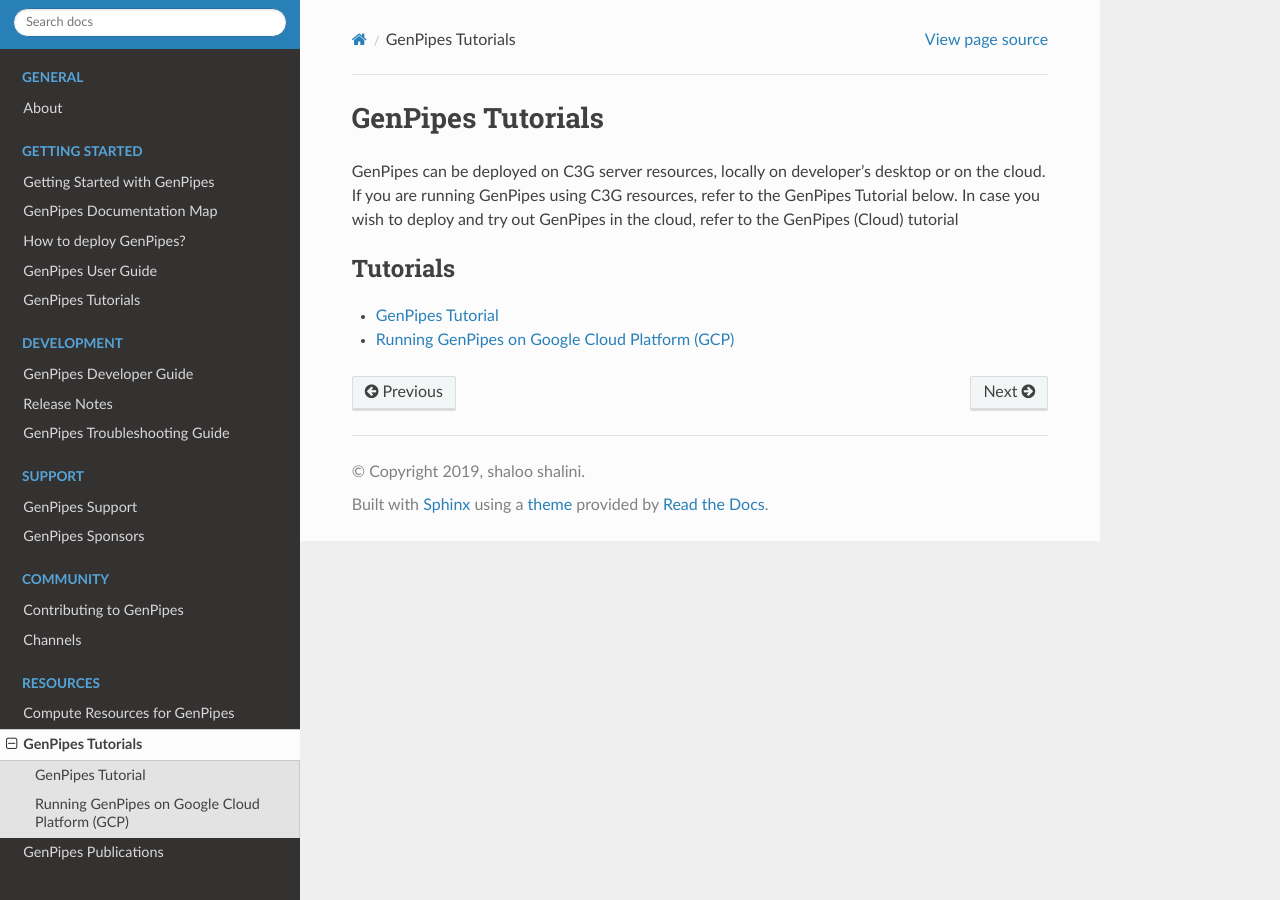
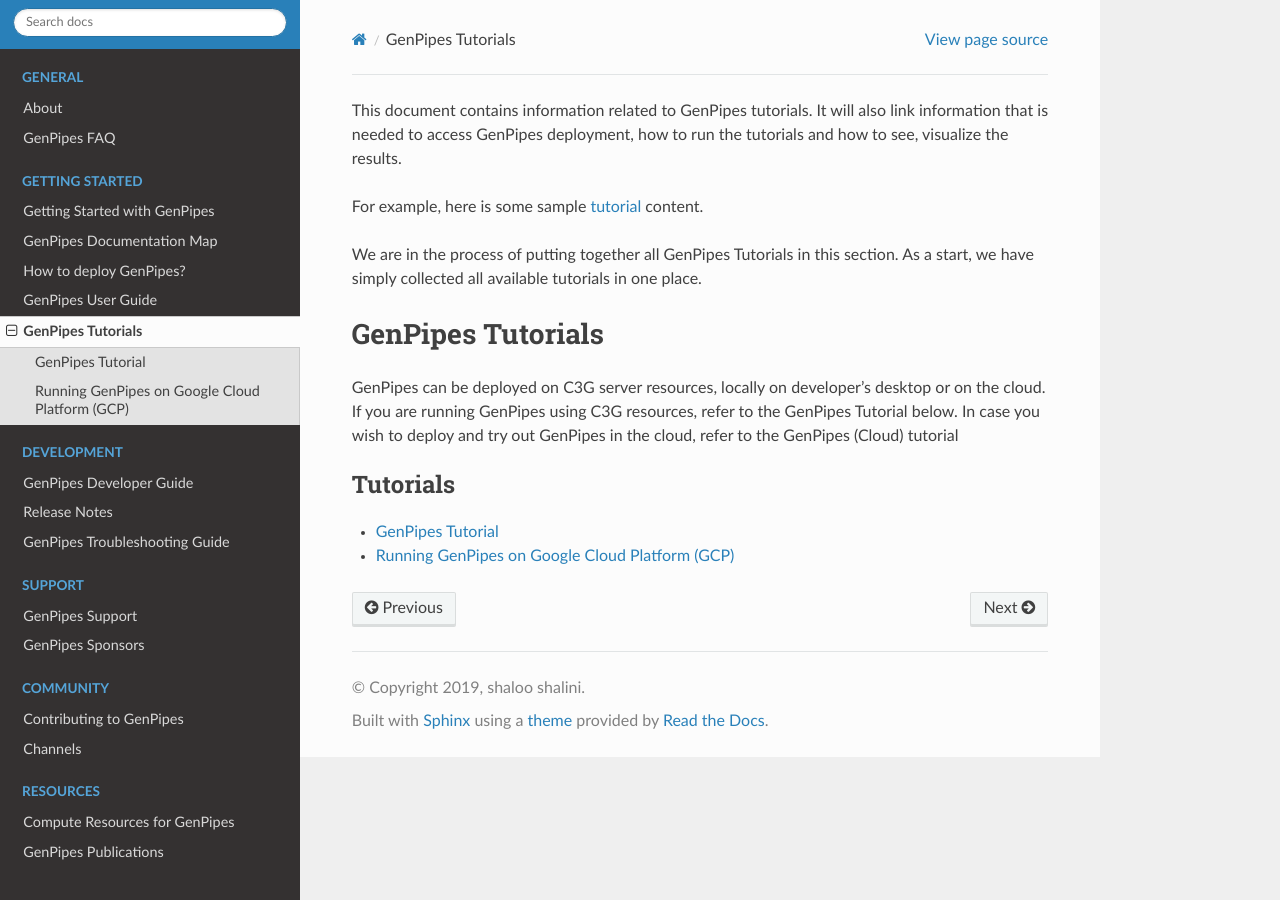
Before and after one commit to c3g/GenPipes_Docs, a Sphinx documentation site: the page built from docs/source/tutorials/list_tutorials.rst, in a window 1280 px wide. Built offline with Sphinx 7.4.7 and the Read the Docs theme 2.0.0, drawn with Linux system fonts in a browser that asks for light colours.

Commit message:
fixes #11 - cleanup tutorial content remove duplication in TOC

```diff
--- a/docs/source/about/index.rst
+++ b/docs/source/about/index.rst
@@ -11,7 +11,6 @@ About
    target_audience
    evolution
    license
-   faq
    docs_changelog
 
 .. history
--- a/docs/source/about/faq.rst
+++ b/docs/source/faq/gp_faq.rst
@@ -2,7 +2,6 @@
 
 GenPipes FAQ
 ============
-
 
 This document will contain frequently asked queries categorized as follows:
 
--- a/docs/source/index.rst
+++ b/docs/source/index.rst
@@ -29,7 +29,7 @@ The main documentation for the site is organized into the following sections:
    :name: sec-general
 
    about/index
-
+   faq/gp_faq
 
 .. toctree::
    :maxdepth: 1
@@ -40,7 +40,7 @@ The main documentation for the site is organized into the following sections:
    get-started/genpipes_doc_archmap
    get-started/how_to_deploy_genpipes
    get-started/user_guide
-   get-started/tutorials
+   tutorials/list_tutorials
 
 
 .. toctree::
--- a/docs/source/resources/list_tutorials.rst
+++ b/docs/source/tutorials/list_tutorials.rst
@@ -1,4 +1,10 @@
 .. _doc_list_tutorials:
+
+This document contains information related to GenPipes tutorials.  It will also link information that is needed to access GenPipes deployment, how to run the tutorials and how to see, visualize the results.
+
+For example, here is some sample `tutorial <http://www.computationalgenomics.ca/tutorials/>`_ content.
+
+We are in the process of putting together all GenPipes Tutorials in this section. As a start, we have simply collected all available tutorials in one place.
 
 GenPipes Tutorials
 ===================
```
Also changed, not shown: other parts of docs/source/index.rst (+0 -1 lines), docs/source/get-started/tutorials.rst (deleted, +0 -10 lines).
